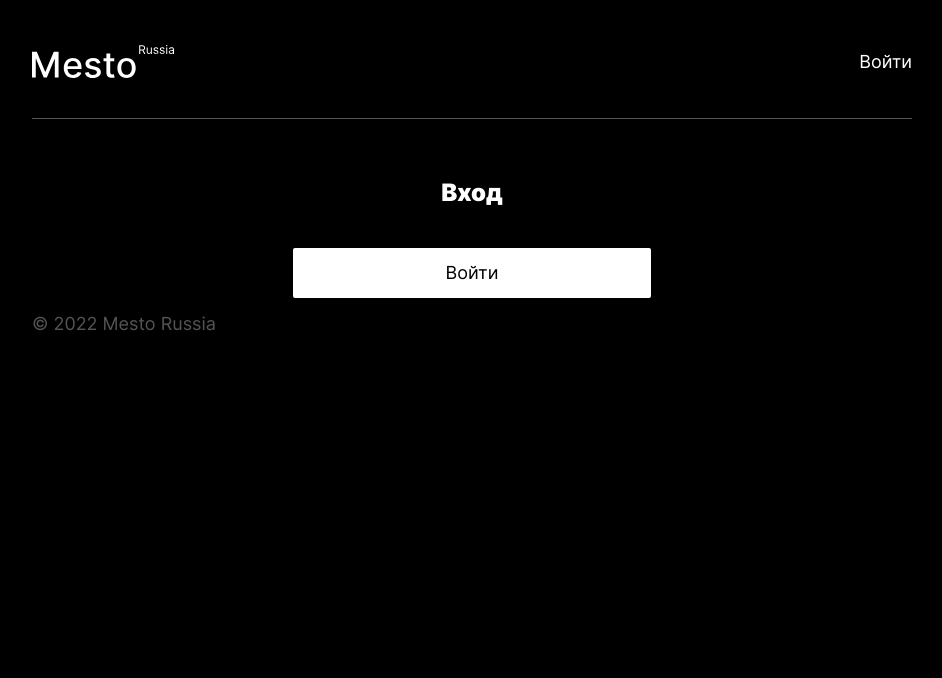
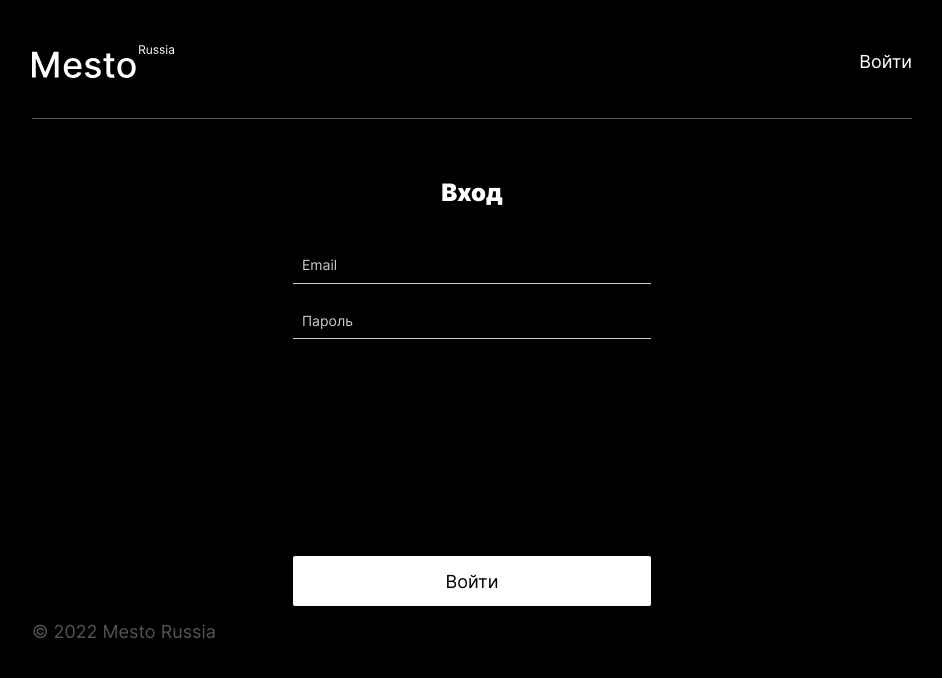
Before and after one commit to Nikolskii/react-mesto-auth, a React (Create React App) app: page /sign-in in a window 1280 px wide. Shown: the top 678 px of the page, without its empty margins (168-1110 px from the left). Built offline with nearby package versions, Linux system fonts and the light colour scheme; no server answers.

Commit message:
chore: реализовать компонент Login

```diff
--- a/src/components/App.js
+++ b/src/components/App.js
@@ -190,6 +190,21 @@ function App() {
       .finally(() => setIsInfoTooltipPopupOpen(true));
   }
 
+  // Обработчик формы авторизации
+  function handleLogin({ email, password }) {
+    auth
+      .authorize({ email, password })
+      .then((res) => {
+        console.log(res);
+        // в случае успеха сохраняет email в стейте главного компонента
+        // устанавливает в стейте флажок который говорит о том что пользователь залогинился,
+        // сохраняет в localStorage jwt токен который прилетает с сервера и отправляет пользователя на корневую страницу сайта
+      })
+      .catch((err) => {
+        console.log(err);
+      });
+  }
+
   return (
     <div className="page">
       <CurrentUserContext.Provider value={currentUser}>
@@ -200,7 +215,7 @@ function App() {
             element={<Register onRegister={handleRegister} />}
           />
 
-          <Route path="/sign-in" element={<Login />} />
+          <Route path="/sign-in" element={<Login onLogin={handleLogin} />} />
 
           <Route
             path="/"
--- a/src/components/Login.js
+++ b/src/components/Login.js
@@ -1,11 +1,49 @@
+import { useState } from 'react';
 import AuthForm from './AuthForm';
 
-function Login() {
+function Login({ onLogin }) {
+  const [email, setEmail] = useState('');
+  const [password, setPassword] = useState('');
+
+  function handleSubmit(evt) {
+    evt.preventDefault();
+
+    onLogin({ email, password });
+  }
+
   return (
     <section className="auth">
       <h1 className="auth__title">Вход</h1>
 
-      <AuthForm buttonText="Войти" />
+      <AuthForm buttonText="Войти" onSubmit={handleSubmit} name="login">
+        <fieldset className="auth-form__fieldset">
+          <input
+            onChange={(evt) => {
+              setEmail(evt.target.value);
+            }}
+            value={email}
+            className="auth-form__input"
+            type="text"
+            name="email"
+            id="email"
+            placeholder="Email"
+            required
+          />
+
+          <input
+            onChange={(evt) => {
+              setPassword(evt.target.value);
+            }}
+            value={password}
+            className="auth-form__input"
+            type="password"
+            name="password"
+            id="password"
+            placeholder="Пароль"
+            required
+          />
+        </fieldset>
+      </AuthForm>
     </section>
   );
 }
--- a/src/utils/auth.js
+++ b/src/utils/auth.js
@@ -10,8 +10,7 @@ export const register = ({ email, password }) => {
       password: password,
       email: email,
     }),
-  })
-    .then((res) => {
+  }).then((res) => {
     try {
       if (res.status === 201) {
         return res.json();
@@ -19,9 +18,20 @@ export const register = ({ email, password }) => {
     } catch (err) {
       return err;
     }
-    })
-    .then((res) => {
-      return res;
-    })
-    .catch((err) => console.log(err));
+  });
 };
+
+export const authorize = ({ email, password }) => {
+  return fetch(`${BASE_URL}/signin`, {
+    method: 'POST',
+    headers: {
+      'Content-Type': 'application/json',
+    },
+    body: JSON.stringify({
+      password: password,
+      email: email,
+    }),
+  }).then((res) => {
+    return res.json();
+  });
+};
```
Lines whose indentation alone changed are shown as unchanged.
